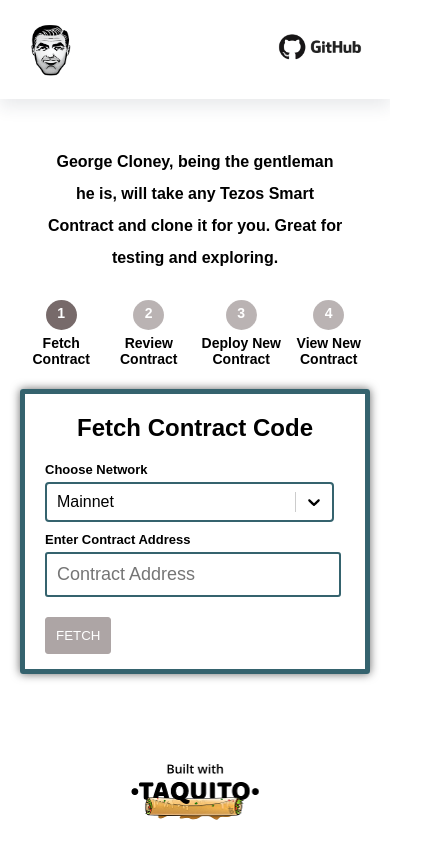
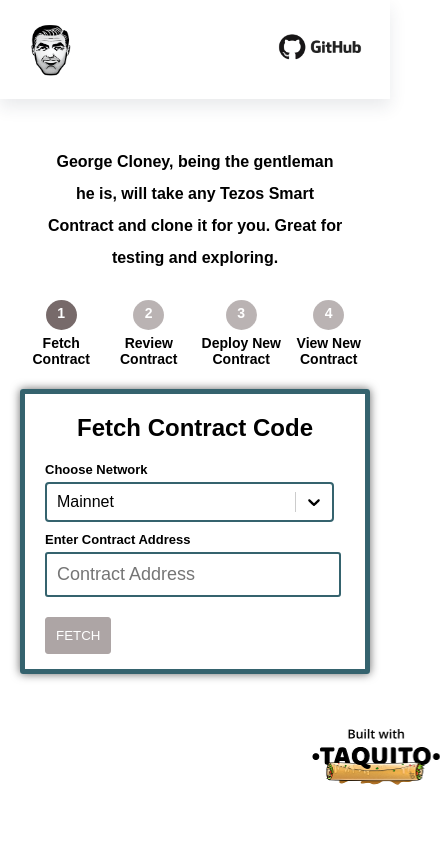
Before and after one commit to ecadlabs/george-cloney, a React (Create React App) app: page / in a window 390 px wide. Shown: the whole page, 440 px wide, since content can reach past the window. Built offline with nearby package versions, Linux system fonts and the light colour scheme.

Commit message:
chore: update logo palcement

```diff
--- a/src/App.css
+++ b/src/App.css
@@ -33,14 +33,6 @@
   }
   .title-group img {
     width: 0px;
-  }
-  .built-with-taquito-logo {
-    display: flex !important;
-    justify-content: center !important;
-    margin: 0 auto !important;
-    /* margin: 0 auto !important;*/
-    margin-top: 90px !important;
-    margin-bottom: -10px !important;
   }
 }
 
```
